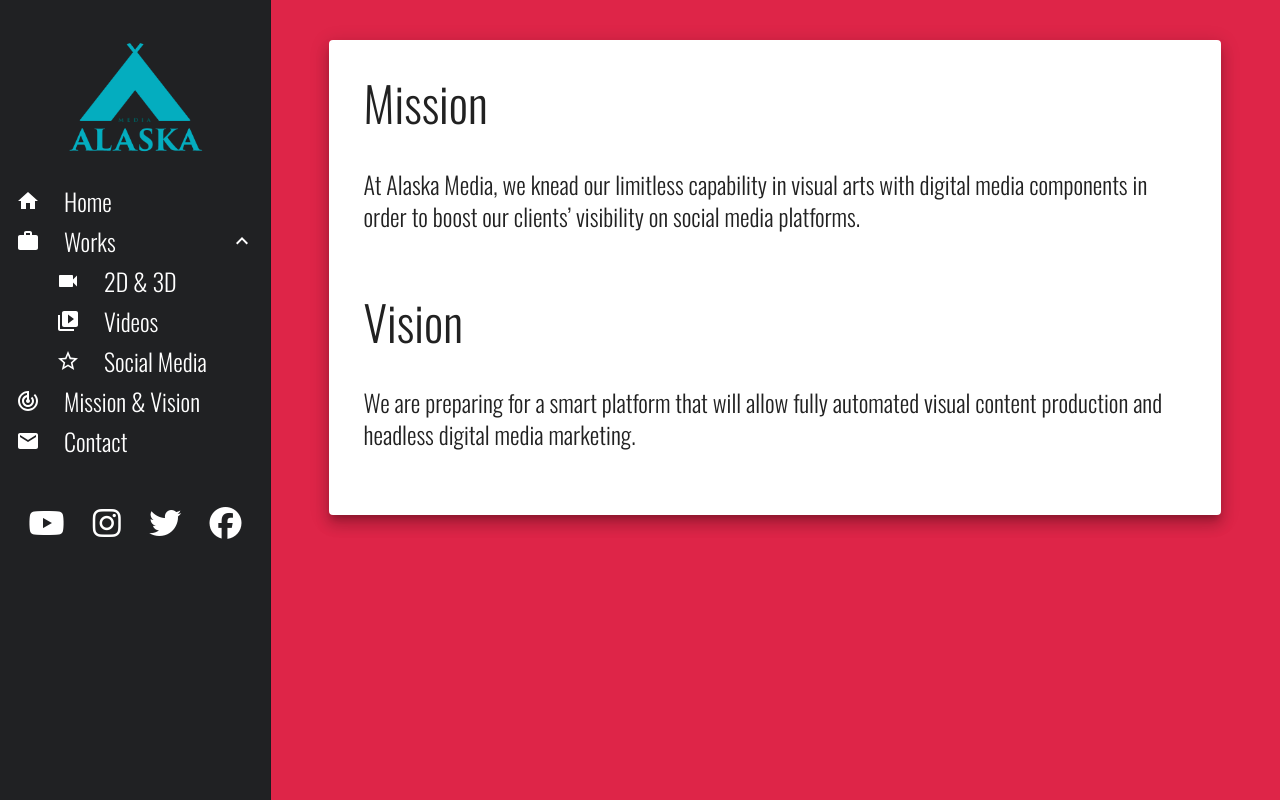
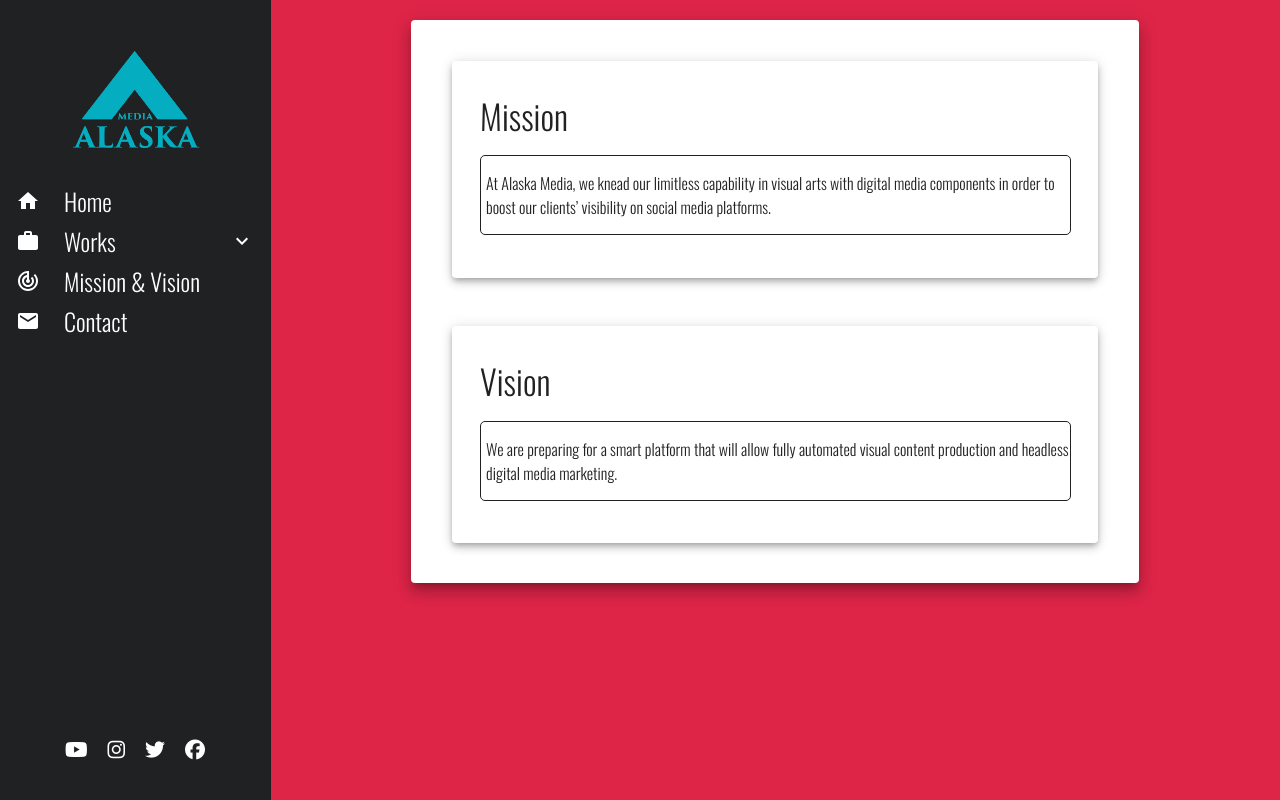
Before and after one commit to inanfatih/alaska-media-client, a React (Create React App) app: page /missions-visions in a window 1280 px wide. Built offline with nearby package versions, Linux system fonts and the light colour scheme.

Commit message:
Logo, mission/vision changed, social media icons' location changed

```diff
--- a/src/layout/Navigation.js
+++ b/src/layout/Navigation.js
@@ -43,7 +43,7 @@ function Navigation(props) {
     setMobileOpen(!mobileOpen);
   };
 
-  const [open, setOpen] = React.useState(true);
+  const [open, setOpen] = React.useState(false);
 
   const handleClick = () => {
     setOpen(!open);
@@ -132,41 +132,54 @@ function Navigation(props) {
       </List>
       <br />
 
-      <div className={classes.socialMediaIcons}>
-        <a
-          href='https://www.youtube.com/channel/UCD2hr0gq9pV8aDG1mO5JlAg'
-          target='_blank'
-          rel='noopener noreferrer'>
-          <i className='fa fa-youtube-play fa-2x'></i>
-        </a>
-        <a
-          href='https://www.instagram.com/alaska.media/'
-          target='_blank'
-          rel='noopener noreferrer'>
-          <i className='fab fa-instagram fa-2x'></i>
-        </a>
-        <a
-          href='https://twitter.com/MediaAlaska'
-          target='_blank'
-          rel='noopener noreferrer'>
-          <i className='fab fa-twitter fa-2x'></i>
-        </a>
-        <a
-          href='https://www.facebook.com/cihan.taskin.904'
-          target='_blank'
-          rel='noopener noreferrer'>
-          <i className='fab fa-facebook fa-2x'></i>
-        </a>
-      </div>
       <Link to='/login'>
         <Button
           style={{
             width: '100%',
             height: '30px',
             marginTop: '20px',
+            position: 'fixed',
+            bottom: '15%',
           }}
         />
       </Link>
+
+      <div className={classes.socialMediaIcons}>
+        <div style={{ position: 'fixed', bottom: '5%' }}>
+          <a
+            href='https://www.youtube.com/channel/UCD2hr0gq9pV8aDG1mO5JlAg'
+            target='_blank'
+            rel='noopener noreferrer'>
+            <i
+              className='fa fa-youtube-play fa-lg'
+              style={{ padding: '0 10px' }}></i>
+          </a>
+          <a
+            href='https://www.instagram.com/alaska.media/'
+            target='_blank'
+            rel='noopener noreferrer'>
+            <i
+              className='fab fa-instagram fa-lg'
+              style={{ padding: '0 10px' }}></i>
+          </a>
+          <a
+            href='https://twitter.com/MediaAlaska'
+            target='_blank'
+            rel='noopener noreferrer'>
+            <i
+              className='fab fa-twitter fa-lg'
+              style={{ padding: '0 10px' }}></i>
+          </a>
+          <a
+            href='https://www.facebook.com/Alaska-Media-106613784442664'
+            target='_blank'
+            rel='noopener noreferrer'>
+            <i
+              className='fab fa-facebook fa-lg'
+              style={{ padding: '0 10px' }}></i>
+          </a>
+        </div>
+      </div>
     </div>
   );
 
--- a/src/pages/MisionVision.js
+++ b/src/pages/MisionVision.js
@@ -25,6 +25,66 @@ export default function TwoDThreeD(props) {
 
   return (
     <div>
+      <Grow in timeout={500}>
+        <div className={classes.contactContentBox}>
+          <Paper className={classes.contactContent} elevation={10}>
+            <Card className={classes.contactRoot} elevation={5}>
+              <CardContent style={{ justifyContent: 'center' }}>
+                <Typography
+                  variant='h4'
+                  component='h2'
+                  style={{
+                    margin: '3% 2%',
+                    width: '95%',
+                  }}>
+                  Mission
+                </Typography>
+                <div
+                  style={{
+                    margin: '3% 2%',
+                    width: '95%',
+                    padding: '15px 0 15px 5px',
+                    border: '1px solid #202123',
+                    borderRadius: '5px',
+                  }}>
+                  At Alaska Media, we knead our limitless capability in visual
+                  arts with digital media components in order to boost our
+                  clients’ visibility on social media platforms.
+                </div>
+              </CardContent>
+            </Card>
+            <br />
+            <br />
+            <Card className={classes.contactRoot} elevation={5}>
+              <CardContent style={{ justifyContent: 'center' }}>
+                <Typography
+                  variant='h4'
+                  component='h2'
+                  style={{
+                    margin: '3% 2%',
+                    width: '95%',
+                  }}>
+                  Vision
+                </Typography>
+                <div
+                  style={{
+                    margin: '3% 2%',
+                    width: '95%',
+                    padding: '15px 0 15px 5px',
+                    border: '1px solid #202123',
+                    borderRadius: '5px',
+                  }}>
+                  We are preparing for a smart platform that will allow fully
+                  automated visual content production and headless digital media
+                  marketing.
+                </div>
+              </CardContent>
+            </Card>
+          </Paper>
+        </div>
+      </Grow>
+    </div>
+    /* <div>
       <Grow in timeout={500}>
         <div className={classes.imageContentBox}>
           <Paper className={classes.imageContent} elevation={10}>
@@ -67,7 +127,7 @@ export default function TwoDThreeD(props) {
           </Paper>
         </div>
       </Grow>
-    </div>
+    </div> */
   );
 }
 
--- a/src/util/theme.js
+++ b/src/util/theme.js
@@ -84,14 +84,13 @@ export const styles = (theme) => ({
   },
   socialMediaIcons: {
     display: 'flex',
-    justifyContent: 'space-evenly',
+    justifyContent: 'center',
     flexWrap: 'nowrap',
     marginTop: '5%',
   },
   companyNameXs: {
     display: 'flex',
     justifyContent: 'space-evenly',
-
     padding: '10px',
     textAlign: 'center',
     backgroundColor: '#202123',
```
Also changed, not shown: public/kpLogo.png, src/images/kpLogo.png.
